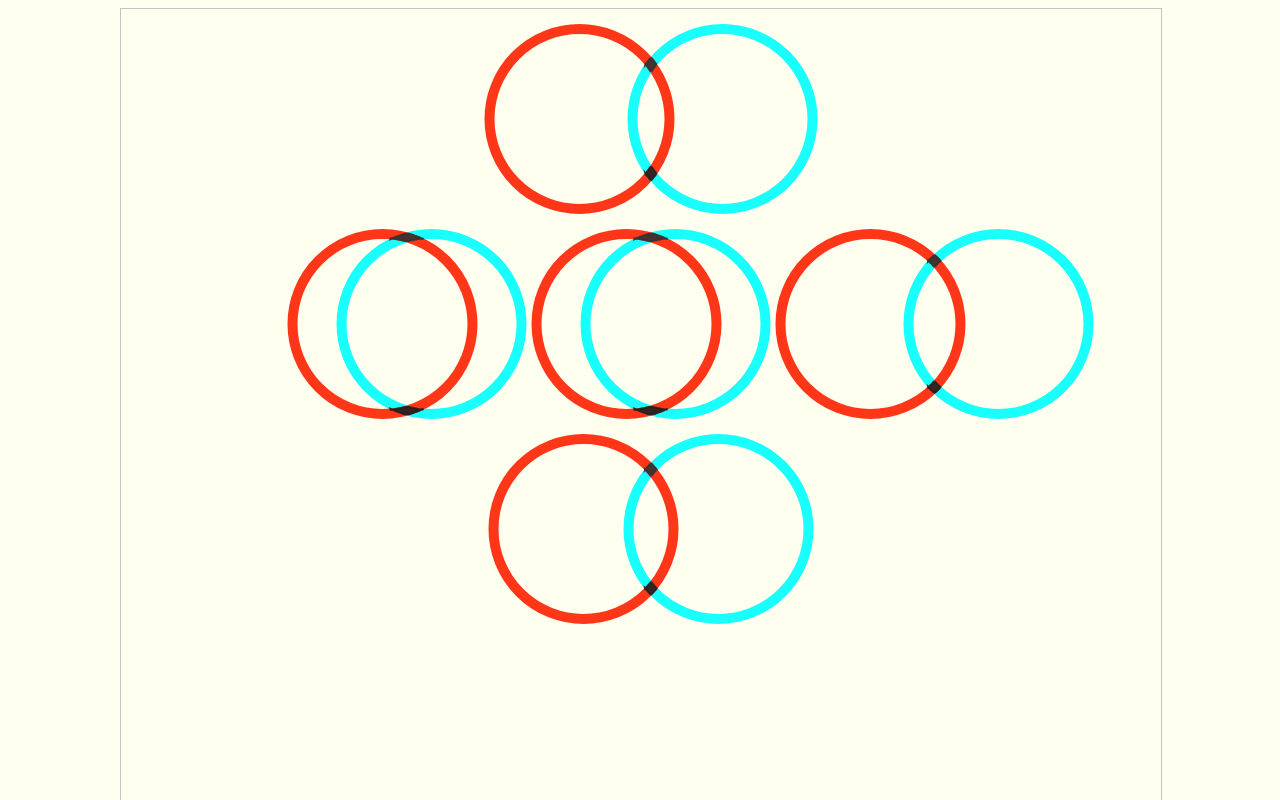
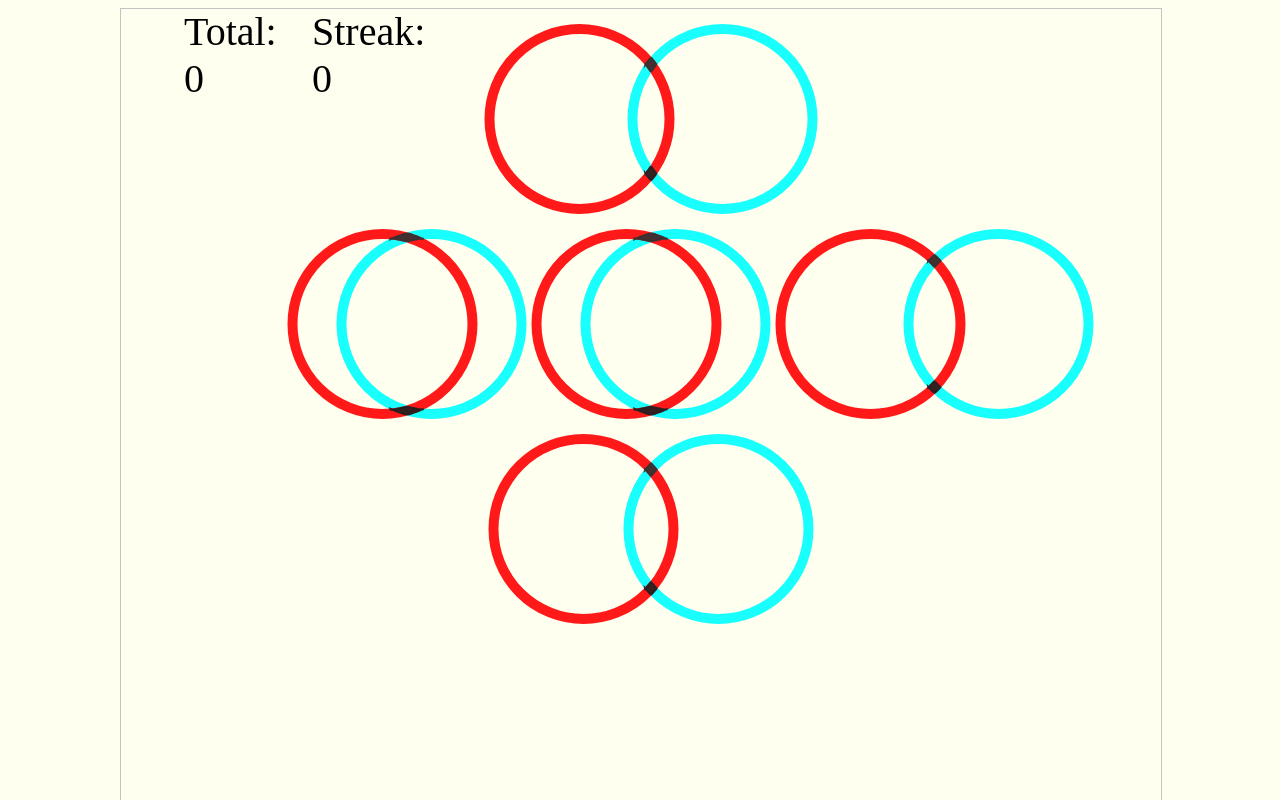
Before and after one commit to NocturnalFred/eyegames, a plain HTML site: page movement.html in a window 1280 px wide. Drawn offline with nearby package versions, Linux system fonts and the light colour scheme.

Commit message:
added total and streak tallies

```diff
--- a/movement.html
+++ b/movement.html
@@ -2,13 +2,33 @@
 <html >
 <body bgcolor="#FFFFF">
 <script src="https://ajax.googleapis.com/ajax/libs/jquery/1.12.0/jquery.min.js"></script>
-
+<div style="float:right;position: fixed;left: 55%;margin-left: -520px;  font-size: 250%">
+Total:
+<div id="TotalPoints" >
+D
+</div>
+</div>
+<div style="float:right;position: fixed;left: 65%;margin-left: -520px;  font-size: 250%">
+Streak:
+<div id="CurrentStreak">
+B
+</div>
+</div>
+<div></div>
 <div >
 <canvas id="myCanvas" width="1040" height="1000" style="border:1px solid #c3c3c3;position: fixed;left: 50%;margin-left: -520px;">
 Your browser does not support the HTML5 canvas tag.
 </canvas>
 </div>
 <script>
+
+
+
+var Total = 0;
+var TotalDiv = document.getElementById("TotalPoints");
+
+var currentStreak = 0;
+var currentStreakDiv = document.getElementById("CurrentStreak");
 
 var intersection = function(R1, R2, width) {
 
@@ -106,7 +126,7 @@ var anagCircle = anagCircle || function(x, y, r, c, w, contxt, width) {
 	this.context=contxt;
 	this.contxt = document.getElementById(contxt).getContext("2d");
 	this.width = width;
-	left = new baseCircle(this.X, this.Y, this.R, "#F20", this.W, contxt);
+	left = new baseCircle(this.X, this.Y, this.R, "#FF0000", this.W, contxt);
 	right = new baseCircle(this.X + this.width, this.Y, this.R, "#00FFFF", this.W, contxt);
 
 
@@ -198,6 +218,10 @@ var anagCircle = anagCircle || function(x, y, r, c, w, contxt, width) {
 var correct = 0;
 var newGame = function () {
 
+	TotalDiv.innerHTML = Total;
+
+	currentStreakDiv.innerHTML = currentStreak;
+
 	var clear = document.getElementById("myCanvas").getContext("2d");
 	clear.clearRect(0, 0, 1040, 1000);
 
@@ -222,7 +246,7 @@ var newGame = function () {
 
 	while(i < 4)
 	{
-		if ( Math.abs(widthArray[correct] - widthArray[i]) <= 10 && i != correct)
+		if ( Math.abs(widthArray[correct] - widthArray[i]) <= 20 && i != correct)
 		{
 			widthArray[i] = Math.ceil(difference*Math.random()) + 40;
 
@@ -274,11 +298,19 @@ function checkCorrect(choice)
 {
 	if (choice == correct)
 	{
-		alert("correct");
+		currentStreak += 1;
+		if (currentStreak > Total)
+		{
+			Total = currentStreak;
+		}
+
+		currentStreakDiv.innerHTML = currentStreak;
 		newGame();
-
-
-
+	}
+	else
+	{
+		currentStreak = 0;
+		currentStreakDiv.innerHTML = currentStreak;
 	}
 }
 
```
